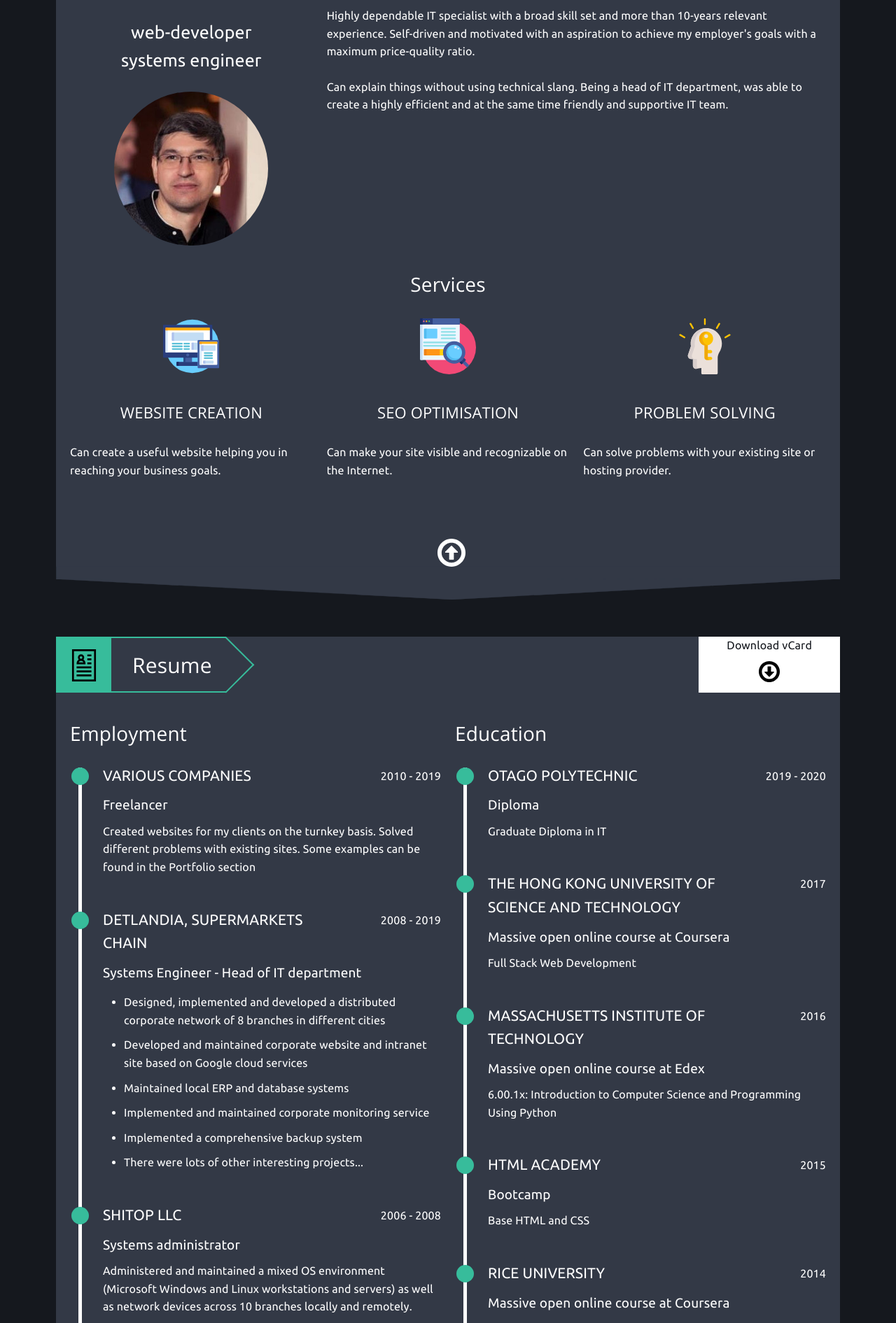
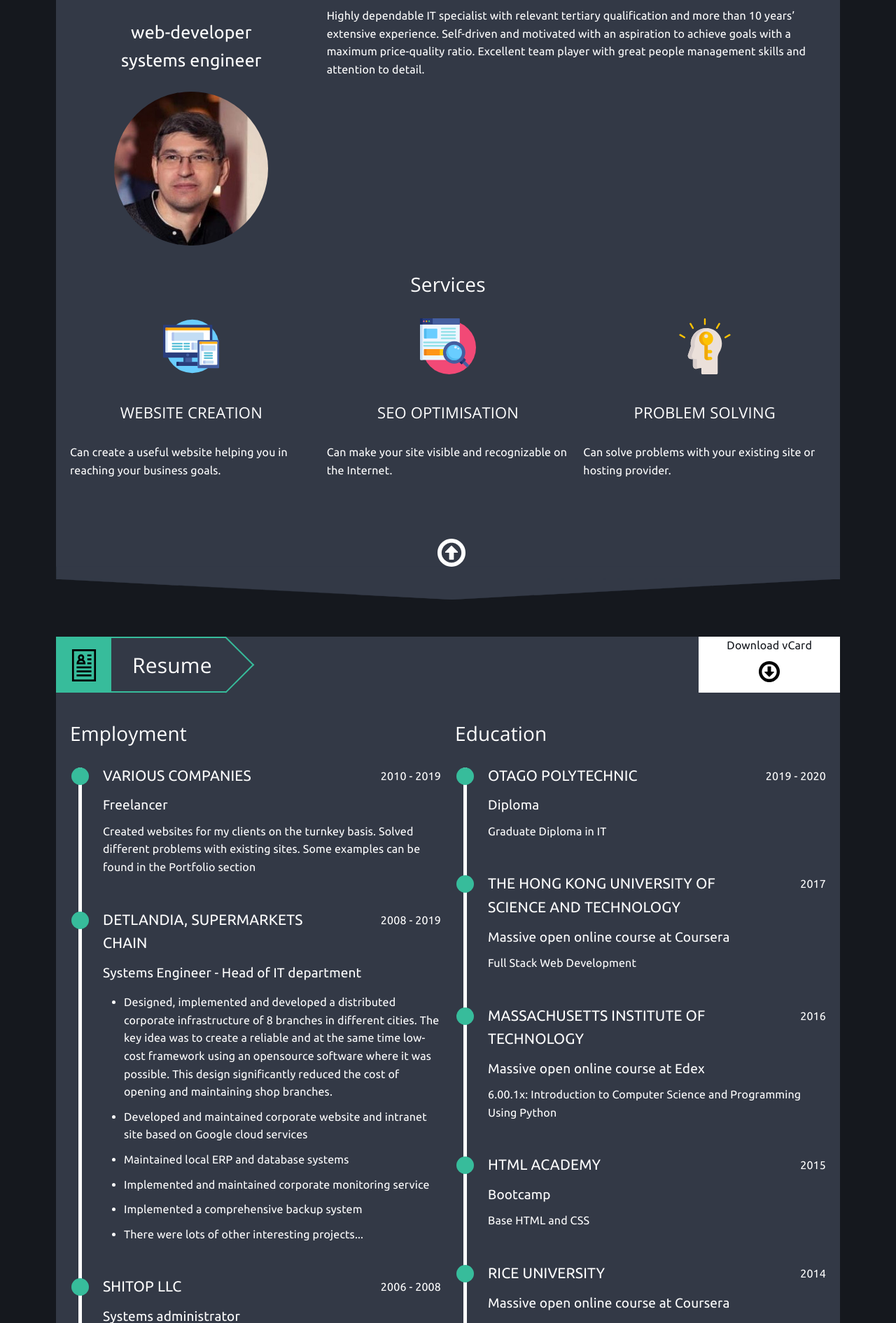
Before and after one commit to razamanaza/agordeev.com, a plain HTML site: page index.html in a window 1280 px wide. Shown: the part 329-2220 px from the top of the page at 70% size. Drawn offline with nearby package versions, Linux system fonts and the light colour scheme.

Commit message:
Update 2019-10-11T07:06:35.958Z

```diff
--- a/index.html
+++ b/index.html
@@ -46,10 +46,9 @@
       </div>
       <div class="column">
         <h3>About me</h3>
-        <p>Highly dependable IT specialist with a broad skill set and more than 10-years relevant experience. Self-driven and motivated with an aspiration to achieve my employer's goals with a maximum price-quality ratio.
-        </p>
-        <p>
-          Can explain things without using technical slang. Being a head of IT department, was able to create a highly efficient and at the same time friendly and supportive IT team.
+        <p>Highly dependable IT specialist with relevant tertiary qualification and more than 10 years’ extensive experience.
+        Self-driven and motivated with an aspiration to achieve goals with a maximum price-quality ratio. Excellent team player
+        with great people management skills and attention to detail.
         </p>
       </div>
     </div>
@@ -96,7 +95,9 @@
             <p class="employment-title">Detlandia, supermarkets chain <span class="employment-dates">2008 - 2019</span></p>
             <p class="employment-position">Systems Engineer - Head of IT department</p>
             <ul>
-              <li>Designed, implemented and developed a distributed corporate network of 8 branches in different cities</li>
+              <li>Designed, implemented and developed a distributed corporate infrastructure of 8 branches in different cities. The key
+              idea was to create a reliable and at the same time low-cost framework using an opensource software where it was
+              possible. This design significantly reduced the cost of opening and maintaining shop branches.</li>
               <li>Developed and maintained corporate website and intranet site based on Google cloud services</li>
               <li>Maintained local ERP and database systems</li>
               <li>Implemented and maintained corporate monitoring service</li>
@@ -107,7 +108,7 @@
           <li class="employment">
             <p class="employment-title">Shitop LLC <span class="employment-dates">2006 - 2008</span></p>
             <p class="employment-position">Systems administrator</p>
-            <p>Administered and maintained a mixed OS environment (Microsoft Windows and Linux workstations and servers) as well as network devices across 10 branches locally and remotely.</p>
+            <p>Administered and maintained a mixed OS environment. Microsoft Windows and Linux workstations and servers as well as network devices across 10 branches locally and remotely.</p>
           </li>
           <li class="employment">
             <p class="employment-title">Artem newspaper LLC <span class="employment-dates">2003 - 2006</span></p>
```
Also changed, not shown: 1 other file.
